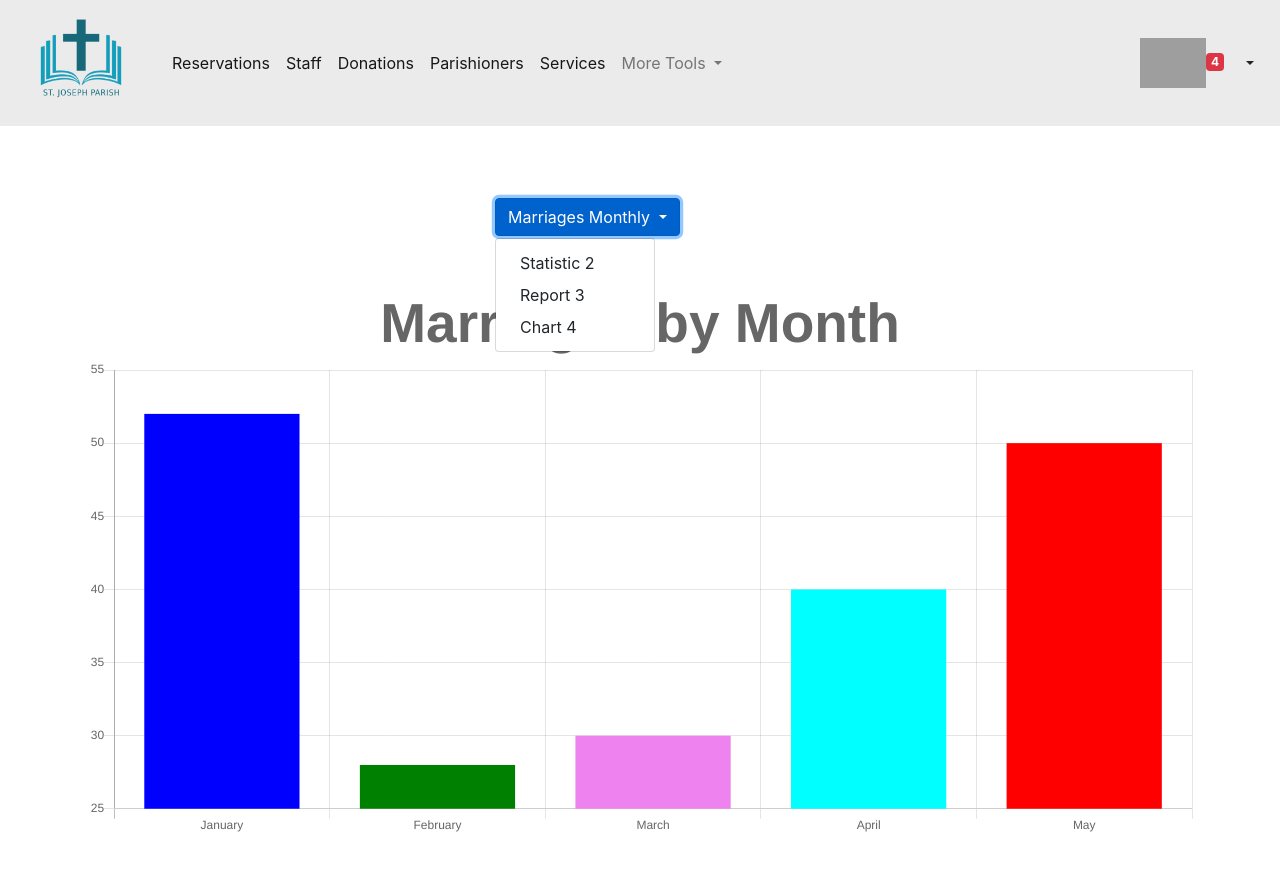
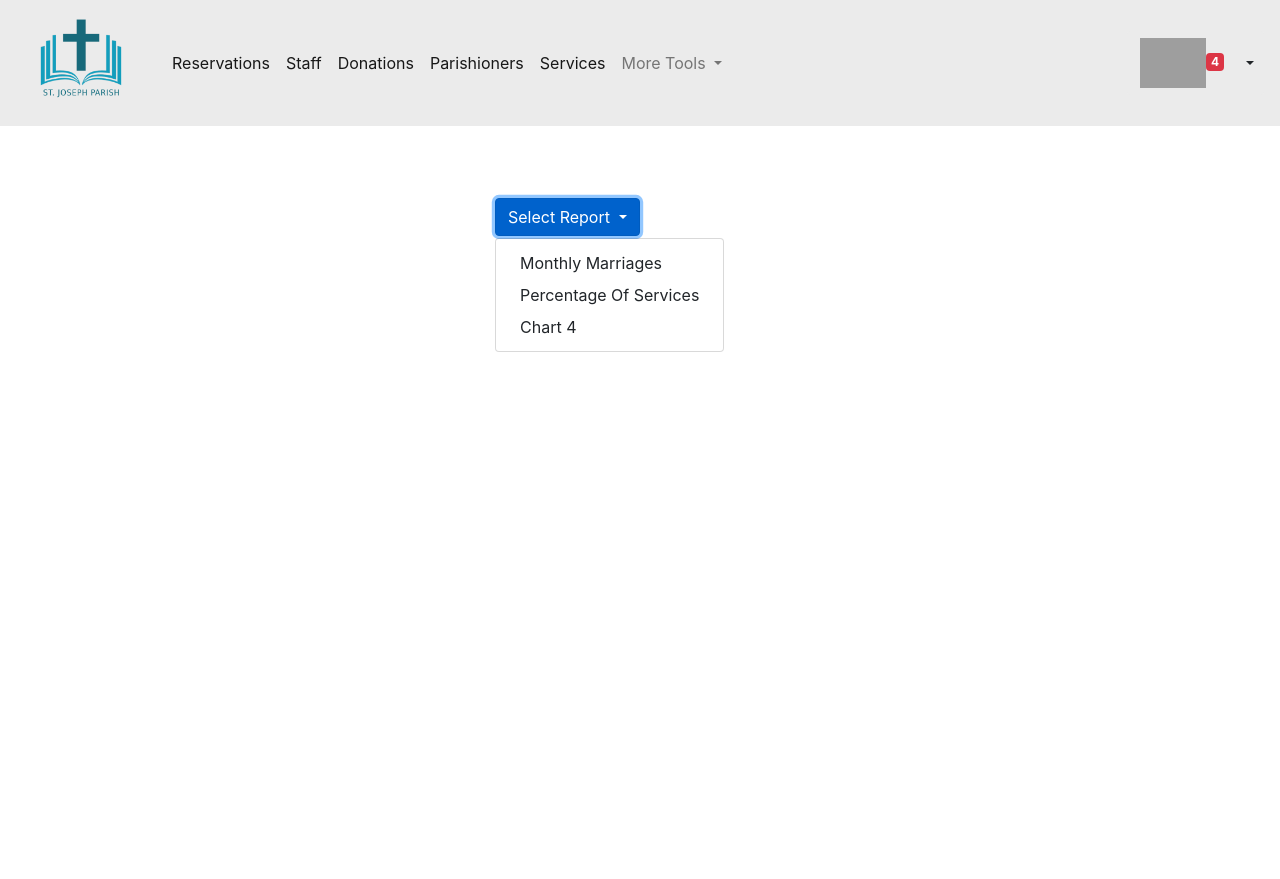
Before and after one commit to salanesh/joseph-parish, a PHP site: page /staff-view/staff-reports.php in a window 1280 px wide, after a click on "Select Report". Shown: the top 879 px of the page. Run offline with PHP 8.4, Linux system fonts and the light colour scheme; a map, chart or similar area stays blank; some libraries are stand-ins or nearby versions; grey boxes are pictures that could not be loaded.

Commit message:
added ability to change charts for report module

```diff
--- a/staff-view/staff-reports.php
+++ b/staff-view/staff-reports.php
@@ -19,12 +19,12 @@
     	<div class="container-fluid mx-auto my-5" style="width:20rem">
     		<div class="dropdown">
 			  <button class="btn btn-primary dropdown-toggle" type="button" id="servicesDropdown" data-toggle="dropdown" aria-haspopup="true" aria-expanded="true">
-			    Marriages Monthly
+			    Select Report
 			  </button>
 			  <div class="dropdown-menu" aria-labelledby="servicesDropdown">
-			    <a class="dropdown-item" href="#">Statistic 2</a>
-			    <a class="dropdown-item" href="#">Report 3</a>
-			    <a class="dropdown-item" href="#">Chart 4</a>
+			    <button class="dropdown-item" onclick="showMarriage()">Monthly Marriages</button>
+			    <button class="dropdown-item" onclick="showServiceShare()">Percentage Of Services</button>
+			    <button class="dropdown-item" onclick=" ">Chart 4</button>
 			  </div>
 			</div>
     	</div>
@@ -33,9 +33,10 @@
         <canvas id="chartLoc"></canvas>
     </div>
     <script>
-        var barChart = document.getElementById('chartLoc');
+        var chartSpace = document.getElementById('chartLoc');
 
-        var populationChart = new Chart(barChart,{
+        function showMarriage(){
+                var populationChart = new Chart(chartSpace,{
                 type: 'bar',
                 data:{
                     labels:['January','February','March','April','May'],
@@ -66,12 +67,43 @@
                     }
                 },
             });
-    </script>
+        }
+
+        function showServiceShare(){
+                var populationChart = new Chart(chartSpace,{
+                type: 'pie',
+                data:{
+                    labels:["Marriages","Baptisms","Confirmations","Funerals","Blah"],
+                    datasets:[{
+                        data:[
+                            52,
+                            28,
+                            30,
+                            40,
+                            50
+                        ],
+                        backgroundColor:['blue','green','violet','cyan','red']
+                    }]
+                },
+                options:{
+                    title:{
+                        display:true,
+                        text:'Church Services Reserved',
+                        fontSize:55
+                    },
+                    legend:{
+                        display:true,
+                        position:'right',
+                        labels:{
+                            fontColor:'black'
+                        }
+                    }
+                },
+            });
+        }
 
 
-
-
-
+    </script>
 
     </div>
 
```
Lines whose indentation alone changed are shown as unchanged.
